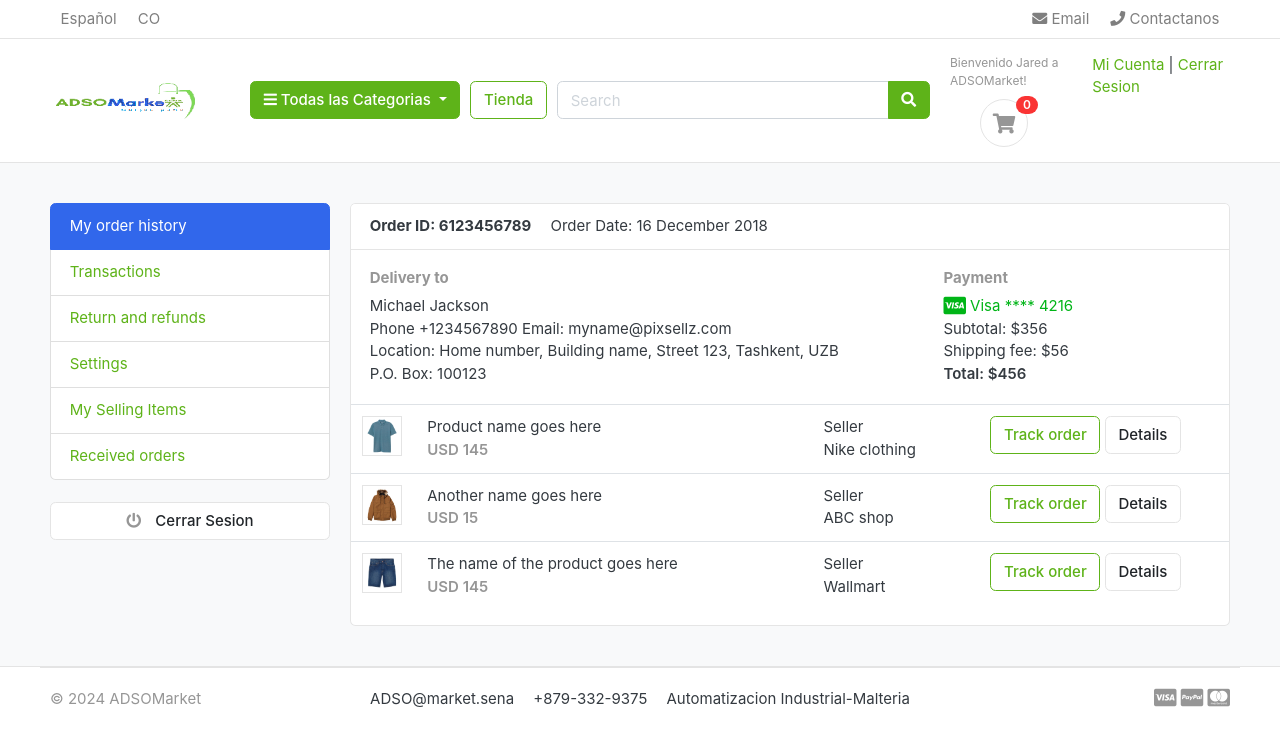
After one commit to JaredDAngelo/ADSOMARKET, a Django app: page /Cuentas/ in a window 1280 px wide. The commit adds this page. Shown: the top 746 px of the page. Run offline with Django 5.2, Linux system fonts and the light colour scheme; a user stored in the database is signed in; data comes from the database, SQL or seed files in the repository; both versions use the stored data as it was after the commit; some libraries are stand-ins or nearby versions; some web fonts are replaced.

Commit message:
se crea la vista dashboard como un panel de control para el usuario, se configuran algunas rutas

```diff
--- a/Cuentas/urls.py
+++ b/Cuentas/urls.py
@@ -5,4 +5,6 @@ urlpatterns = [
     path('registro', views.registro, name='registro'),
     path('login', views.login, name='login'),
     path('logout', views.logout, name='logout'),
+    path('dashboard', views.dashboard, name='dashboard'),
+    path('', views.dashboard, name='dashboard'),
 ]
--- a/Cuentas/views.py
+++ b/Cuentas/views.py
@@ -46,7 +46,7 @@ def login(request):
         if user is not None:
             auth.login(request, user)
             messages.success(request, 'Ingreso Exitoso')
-            return redirect('home')
+            return redirect('dashboard')
         else:
             messages.error(request, 'Datos de ingreso incorrectos')
             return redirect('login')
@@ -57,3 +57,7 @@ def logout(request):
     auth.logout(request)
     messages.success(request, 'Sesion finalizada.')
     return redirect('login')
+
+@login_required(login_url = 'login')
+def dashboard(request):
+    return render(request, 'Cuentas/dashboard.html')
--- /dev/null
+++ b/templates/Cuentas/dashboard.html
@@ -0,0 +1,100 @@
+{% extends 'base.html' %}
+
+{% block content %}
+
+<!-- ========================= SECTION CONTENT ========================= -->
+<section class="section-conten padding-y bg">
+
+{% include 'includes/alertas.html' %}
+
+    <div class="container">
+        <div class="row">
+        <aside class="col-md-3">
+            <!--   SIDEBAR   -->
+            <ul class="list-group">
+                <a class="list-group-item active" href="#"> My order history </a>
+                <a class="list-group-item" href="#"> Transactions </a>
+                <a class="list-group-item" href="#"> Return and refunds </a>
+                <a class="list-group-item" href="#">Settings </a>
+                <a class="list-group-item" href="#"> My Selling Items </a>
+                <a class="list-group-item" href="#"> Received orders </a>
+            </ul>
+            <br>
+            <a class="btn btn-light btn-block" href="{% url 'logout' %}"> <i class="fa fa-power-off"></i> <span class="text">Cerrar Sesion</span> </a>
+            <!--   SIDEBAR .//END   -->
+        </aside>
+        <main class="col-md-9">
+            <article class="card">
+            <header class="card-header">
+                <strong class="d-inline-block mr-3">Order ID: 6123456789</strong>
+                <span>Order Date: 16 December 2018</span>
+            </header>
+            <div class="card-body">
+                <div class="row">
+                    <div class="col-md-8">
+                        <h6 class="text-muted">Delivery to</h6>
+                        <p>Michael Jackson <br>
+                        Phone +1234567890 Email: myname@pixsellz.com <br>
+                        Location: Home number, Building name, Street 123,  Tashkent, UZB <br>
+                        P.O. Box: 100123
+                         </p>
+                    </div>
+                    <div class="col-md-4">
+                        <h6 class="text-muted">Payment</h6>
+                        <span class="text-success">
+                            <i class="fab fa-lg fa-cc-visa"></i>
+                            Visa  **** 4216
+                        </span>
+                        <p>Subtotal: $356 <br>
+                         Shipping fee:  $56 <br>
+                         <span class="b">Total:  $456 </span>
+                        </p>
+                    </div>
+                </div> <!-- row.// -->
+            </div> <!-- card-body .// -->
+            <div class="table-responsive">
+            <table class="table table-hover">
+                <tr>
+                    <td width="65">
+                        <img src="../images/items/1.jpg" class="img-xs border">
+                    </td>
+                    <td>
+                        <p class="title mb-0">Product name goes here </p>
+                        <var class="price text-muted">USD 145</var>
+                    </td>
+                    <td> Seller <br> Nike clothing </td>
+                    <td width="250"> <a href="#" class="btn btn-outline-primary">Track order</a> <a href="#" class="btn btn-light"> Details </a> </td>
+                </tr>
+                <tr>
+                    <td>
+                        <img src="../images/items/2.jpg" class="img-xs border">
+                    </td>
+                    <td>
+                        <p class="title mb-0">Another name goes here </p>
+                        <var class="price text-muted">USD 15</var>
+                    </td>
+                    <td> Seller <br> ABC shop </td>
+                    <td> <a href="#" class="btn btn-outline-primary">Track order</a> <a href="#" class="btn btn-light"> Details </a> </td>
+                </tr>
+                <tr>
+                    <td>
+                        <img src="../images/items/3.jpg" class="img-xs border">
+                    </td>
+                    <td>
+                        <p class="title mb-0">The name of the product  goes here </p>
+                        <var class="price text-muted">USD 145</var>
+                    </td>
+                    <td> Seller <br> Wallmart </td>
+                    <td> <a href="#" class="btn btn-outline-primary">Track order</a> <a href="#" class="btn btn-light"> Details </a> </td>
+                </tr>
+            </table>
+            </div> <!-- table-responsive .end// -->
+            </article> <!-- order-group.// -->
+        </main>
+    </div> <!-- row.// -->
+    </div>
+
+
+    </section>
+
+{% endblock %}
--- a/templates/includes/navbar.html
+++ b/templates/includes/navbar.html
@@ -73,7 +73,7 @@
                         <div class="widget-header"></div>
                             <small class="title text-muted">Bienvenido {{ user.nombre }} a ADSOMarket!</small>
                             <div>
-                                <a href="#">Dasboard</a> <span class="dark-transp"> | </span>
+                                <a href="{% url 'dashboard' %}">Mi Cuenta</a> <span class="dark-transp"> | </span>
                                 <a href="{% url 'logout' %}"> Cerrar Sesion </a>
                             </div>
                         </div>
```
Also changed, not shown: db.sqlite3.
